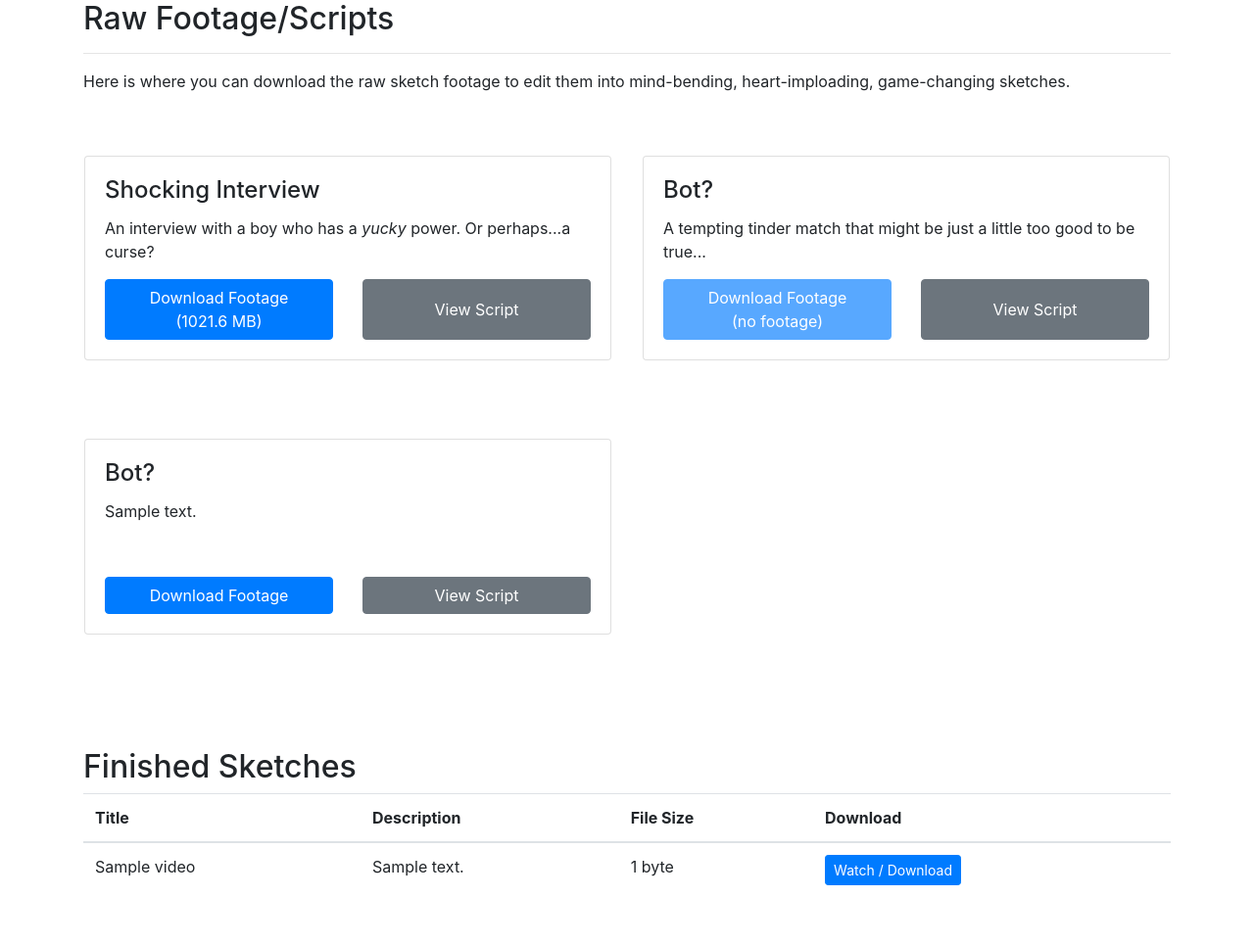
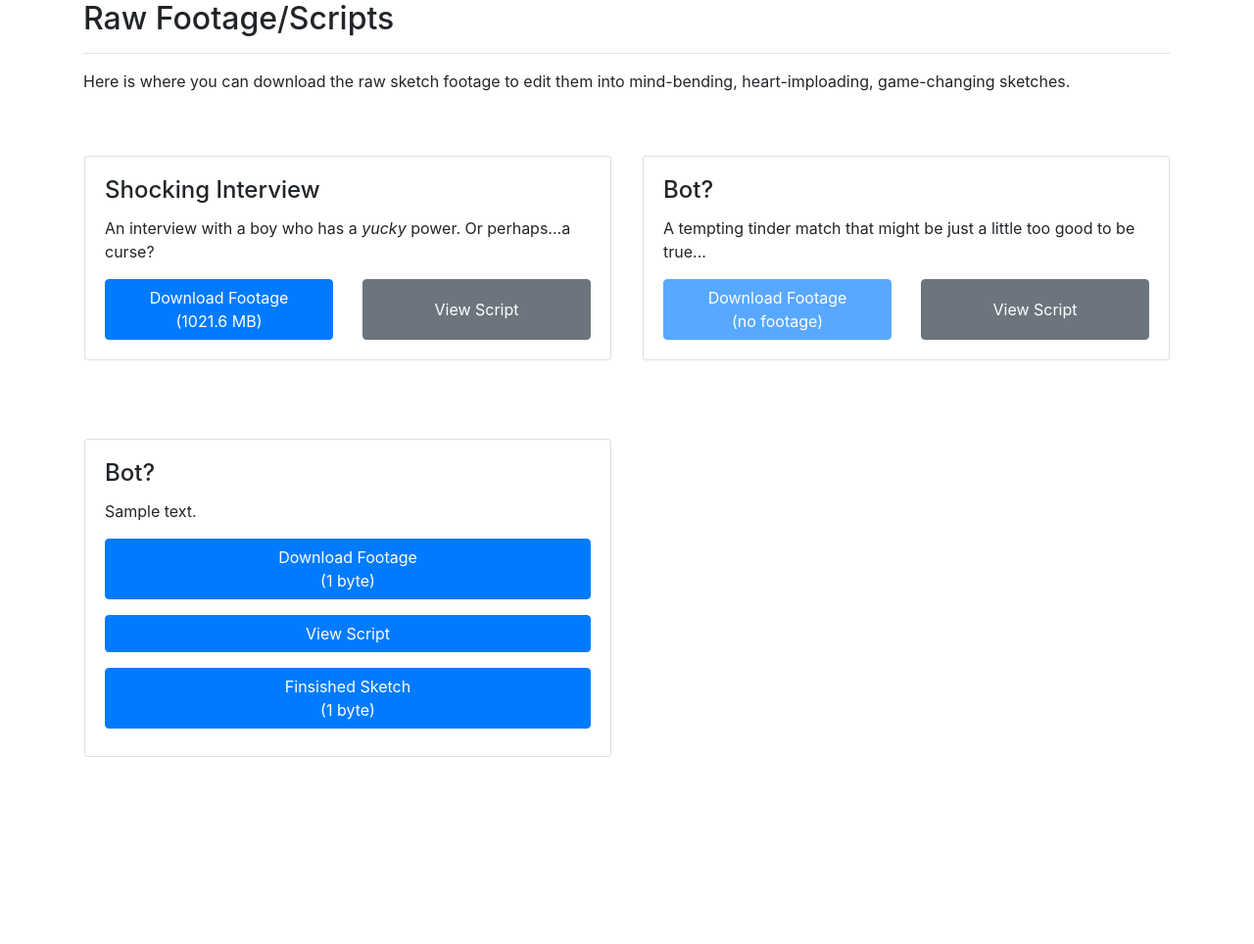
Before and after one commit to BrianKozeny/prindiville-sketch-site, a Django app: template django/dashboard/templates/dashboard/index.html in a window 1280 px wide. Shown: the part 226-1190 px from the top of the page at 98% size. After the commit the page ends 999 px from the top, so only its background shows below. Run offline with Django 3.2, Linux system fonts and the light colour scheme; the template is opened without the code that fills it: most values are stand-ins (such as "Sample title", 1, 10 or a date in 2020); some libraries are stand-ins or nearby versions.

Commit message:
finished sketches in cards

```diff
--- a/django/dashboard/models.py
+++ b/django/dashboard/models.py
@@ -3,9 +3,9 @@
 class Video(models.Model):
     title = models.CharField(max_length=100)
     description = models.CharField(max_length=100)
-    script = models.FileField(upload_to='videos/', null=True, verbose_name="Script")
-    footage = models.FileField(upload_to='videos/', null=True, verbose_name="Footage")
-    file = models.FileField(upload_to='videos/', null=True, verbose_name="Finished Sketch")
+    script = models.FileField(upload_to='videos/', null=True, blank=True, verbose_name="Script")
+    footage = models.FileField(upload_to='videos/', null=True, blank=True, verbose_name="Footage")
+    file = models.FileField(upload_to='videos/', null=True, blank=True,  verbose_name="Finished Sketch")
 
     def __str__(self):
         return self.title
--- a/django/dashboard/templates/dashboard/index.html
+++ b/django/dashboard/templates/dashboard/index.html
@@ -138,30 +138,55 @@
                           <p>{{ video.description }}</p>
                       </div>
                       <div class="row">
-                          <div class="col-12 col-lg-6 mb-2 mb-lg-0">
+                          <div class="col-12 col-lg-12 mb-2 mb-lg-0">
                               {% if video.footage %}
-                                  <a class="col-12 d-flex p-0" href="{{ video.footage.url }}">
+                                  <a class="col-12 d-flex p-0 mb-2" href="{{ video.footage.url }}">
                                       <button class="btn btn-primary col-12" style="white-space: normal;">
                                           <div>Download Footage</div>
+                                          <div>({{video.footage.size|filesizeformat}})</div>
                                       </button>
                                     </a>
                               {% else %}
+                                <a class="col-12 d-flex p-0 w-100 mb-2 align-self-center">
                                   <button disabled class="btn btn-primary col-12" style="white-space: normal;">
                                       <div>No Footage</div>
                                   </button>
+                                </a>
                               {% endif %}
                           </div>
-                          <div class="col-12 col-lg-6 d-flex">
+                      </div>
+                      <div class="row">
+                          <div class="col-12 col-lg-12 d-flex">
                               {% if video.script %}
-                                  <a class="col-12 d-flex p-0" href="{{ video.script.url }}">
-                                      <button class="btn btn-secondary col-12 d-flex align-items-center justify-content-center">
+                                  <a class="col-12 d-flex p-0 mt-2 mb-2" href="{{ video.script.url }}">
+                                      <button class="btn btn-primary col-12 d-flex align-items-center justify-content-center">
                                           View Script
                                       </button>
                                   </a>
                               {% else %}
+                                <a class="col-12 d-flex p-0 w-100 mb-2 mt-2 align-self-center">
                                   <button disabled class="btn btn-primary col-12" style="white-space: normal;">
-                                      <div>No Footage</div>
+                                      <div>No Script</div>
                                   </button>
+                                </a>
+                              {% endif %}
+                          </div>
+                      </div>
+                      <div class="row">
+                          <div class="col-12 col-lg-12 w-100 mb-2 mb-lg-0">
+                              {% if video.footage %}
+                                  <a class="col-12 d-flex w-100 p-0 mb-2 mt-2" href="{{ video.file.url }}">
+                                      <button class="btn btn-primary col-12" style="white-space: normal;">
+                                          <div>Finsished Sketch</div>
+                                          <div>({{video.file.size|filesizeformat}})</div>
+                                      </button>
+                                  </a>
+                              {% else %}
+                                <a class="col-12 d-flex p-0 w-100 mt-2 mb-2 align-self-center">
+                                  <button disabled class="btn btn-primary col-12" style="white-space: normal;">
+                                      <div>No Finished Sketch</div>
+                                  </button>
+                                </a>
                               {% endif %}
                           </div>
                       </div>
@@ -171,34 +196,6 @@
            {% endfor %}
         </div>
     </div>
-            <!-- Finished Sketches -->
-            <div id="finished-sketches" class="mb-5">
-                <h2>Finished Sketches</h2>
-                <table class="table mb-0">
-                    <thead>
-                        <tr>
-                            <th>Title</th>
-                            <th>Description</th>
-                            <th>File Size</th>
-                            <th>Download</th>
-                        </tr>
-                    </thead>
-                    <tbody>
-                        {% for video in firstvideo %}
-                         <tr>
-                             <td>{{ video.title }}</td>
-                             <td>{{ video.description }}</td>
-                             <td>{{video.file.size|filesizeformat}}</td>
-                             <td>
-                                 <a href="{{ video.file.url }}" class="btn btn-primary btn-sm">
-                                    Watch / Download
-                                 </a>
-                            </td>
-                        </tr>
-                        {% endfor %}
-                    </tbody>
-                </table>
-            </div>
 
         </div>
       </div>
```
